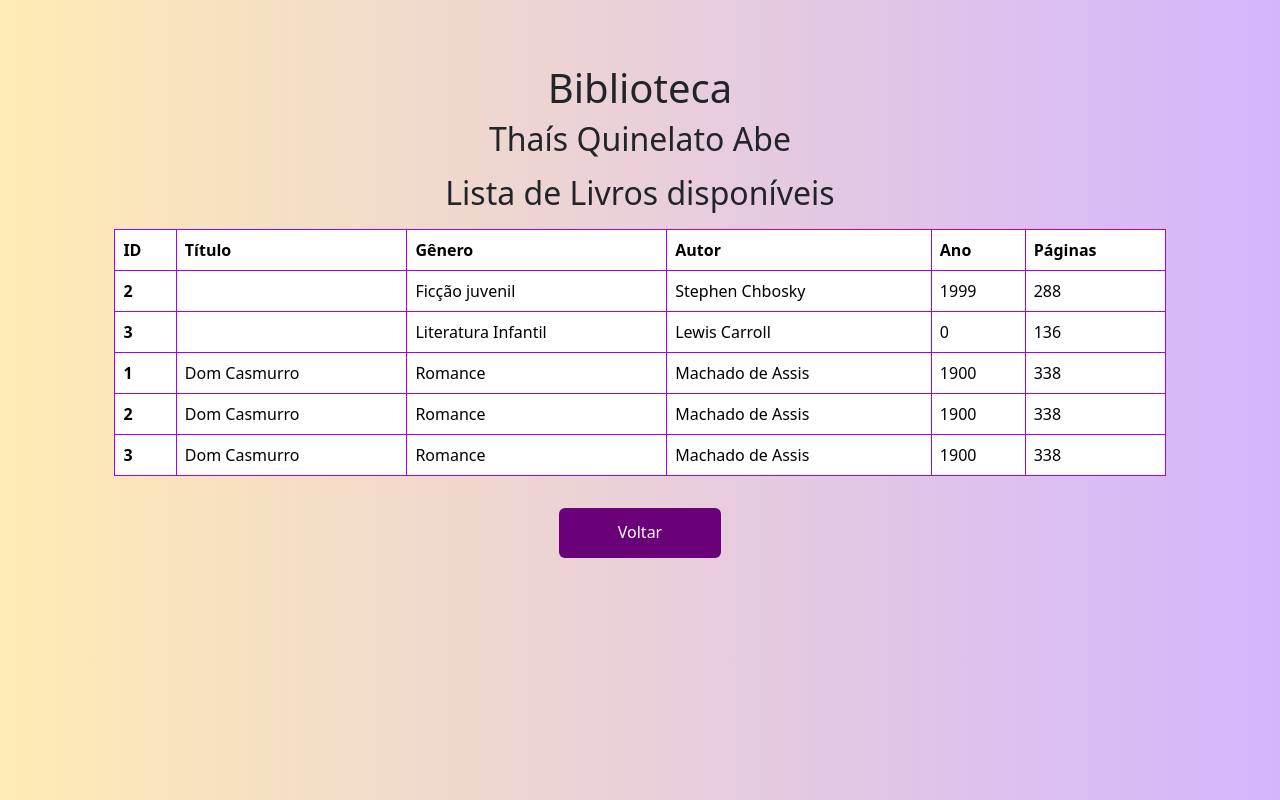
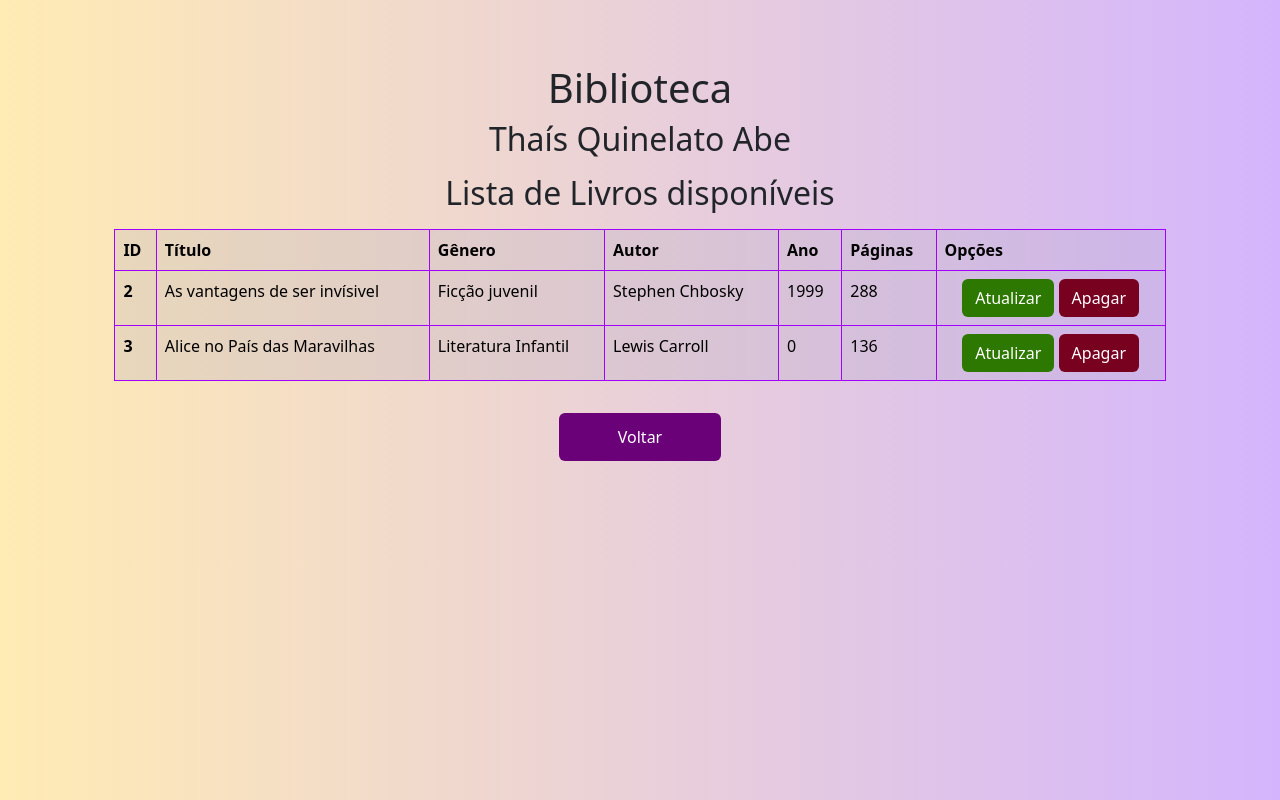
Before and after one commit to thaisqabe/biblioteca, a PHP site: page /listar.php in a window 1280 px wide. Run offline with PHP 8.4, Linux system fonts and the light colour scheme; data comes from the database, SQL or seed files in the repository; both versions use the stored data as it was after the commit; data that the repository does not hold is empty.

Commit message:
Add files via upload

```diff
--- a/assets/style.css
+++ b/assets/style.css
@@ -29,31 +29,82 @@ section{
 }
 
 
+
+
 .botao{
     background-color: #6a0178;
     color: white;
     width: 15%;
-    height: 50px;
     padding: 1%;
+    transition: background-color 0.3s ease-in-out;
+
+}
+
+.botaot{
+    background-color: #2d7801;
+    color: white;
+    transition: transform 0.2s ease-in-out;
+
+
+}
+.botaol{
+    background-color: #78011f;
+    color: white;
+    transition: transform 0.2s ease-in-out;
+
+}
+
+.botaot:hover{
+    background-color: #1a4600;
+    color: white;
+    transform: scale(1.02);
+
+
+}
+
+.botaol:hover{
+    background-color: #460011;
+    color: white;
+    transform: scale(1.02);
+
+
 }
 
 .botao:hover{
-    background-color: #390041;
-        color: white;
-        box-shadow: 8px 8px 8px 1px rgba(0, 0, 0, 0.2);
+    background-color: #390041 ;
+    color: white;
+    box-shadow: 8px 8px 8px 1px rgba(0, 0, 0, 0.2);
+
 
 }
 
 .container2{
     display: flex;
     justify-content: center;
+    align-items: center;
     margin-top: 3%;
 
 }
 
 .botoes{
 
-margin: 8%;
+    margin: 8%;
+    width: 30%;
+    height: 80px;
+    padding-top: 2%;
+    transition: transform 0.3s ease-in-out, background-color 0.3s ease-in-out;
+
+
+}
+
+.botoes:hover{
+    transform: scale(1.04);
+    box-shadow: 12px 12px 10px 1px rgba(0, 0, 0, 0.2);
+
+}
+
+.indexc{
+    margin-top: 12%;
 }
 
 .form{
@@ -63,5 +114,9 @@ margin: 8%;
 
 
   table, th, td {
-    border: 1px solid rgb(162, 0, 255); /* Sets a 1px solid blue border for the table and its cells */
+    border: 1px solid rgb(162, 0, 255);
   }
+
+  td, th {
+    background-color: #aaa8bd3d !important;
+  }
--- a/index.php
+++ b/index.php
@@ -8,16 +8,17 @@
     <link rel="stylesheet" href="assets/style.css">
 </head>
 <body>
-    <section>
+    <section class="">
     <?php
         include_once "pedaco.php";
     ?>
 
-    <div class=" text-center container " role="group" aria-label="Basic example">
+    <div class=" text-center container indexc " role="group" aria-label="Basic example">
 
                 <a href="listar.php" type="button" class="btn botao btn-lg botoes">Lista de Livros</a>
                 <a href="form_cadastro.php" type="button" class="btn botao btn-lg botoes">Cadastrar Livros</a>
     </div>
+
     </section>
 </body>
 <script src="https://cdn.jsdelivr.net/npm/@popperjs/core@2.11.8/dist/umd/popper.min.js" integrity="sha384-I7E8VVD/ismYTF4hNIPjVp/Zjvgyol6VFvRkX/vR+Vc4jQkC+hVqc2pM8ODewa9r" crossorigin="anonymous"></script>
--- a/listar.php
+++ b/listar.php
@@ -36,6 +36,7 @@
                     <th scope="col">Autor</th>
                     <th scope="col">Ano</th>
                     <th scope="col">Páginas</th>
+                    <th scope="col">Opções</th>
 
                 </tr>
             </thead>
@@ -49,43 +50,24 @@
 
                     echo "<tr>";
                     echo "<th scope='row'>" .$livro['id']."</th>";
-                    echo "<td>" . $livro['ititulod'] ." </td>";
+                    echo "<td>" . $livro['titulo'] ." </td>";
                     echo "<td>". $livro['genero'] ."</td>";
                     echo "<td>" . $livro['autor'] ."</td>";
                     echo "<td>". $livro['ano'] ."</td>";
                     echo "<td>". $livro['paginas'] ."</td>";
+                    echo "
+                    <td>
+                        <div class=' text-center' role='group' aria-label='Basic example'>
+                            <a href='form_atualizar.php?id=". $livro['id']."' type='button' class='btn botaot'>Atualizar</a>
+                            <a href='#' type='button' class='btn botaol'>Apagar</a>
+                        </div>
+                    </td>
+                    ";
+
                     echo "</tr>";
     }
 ?>
 
-
-                <tr>
-                    <th scope="row">1</th>
-                    <td>Dom Casmurro</td>
-                    <td>Romance</td>
-                    <td>Machado de Assis</td>
-                    <td>1900</td>
-                    <td>338</td>
-
-                </tr>
-             <tr>
-                    <th scope="row">2</th>
-                    <td>Dom Casmurro</td>
-                    <td>Romance</td>
-                    <td>Machado de Assis</td>
-                    <td>1900</td>
-                    <td>338</td>
-
-                </tr>
-                <tr>
-                    <th scope="row">3</th>
-                    <td>Dom Casmurro</td>
-                    <td>Romance</td>
-                    <td>Machado de Assis</td>
-                    <td>1900</td>
-                    <td>338</td>
-
-                </tr>
 
             </tbody>
         </table>
```
Also changed, not shown: form_atualizar.php (added, +88 -0 lines), biblioteca.sql (line endings or trailing spaces), conexao.php (line endings or trailing spaces), inserir.php (line endings or trailing spaces).
